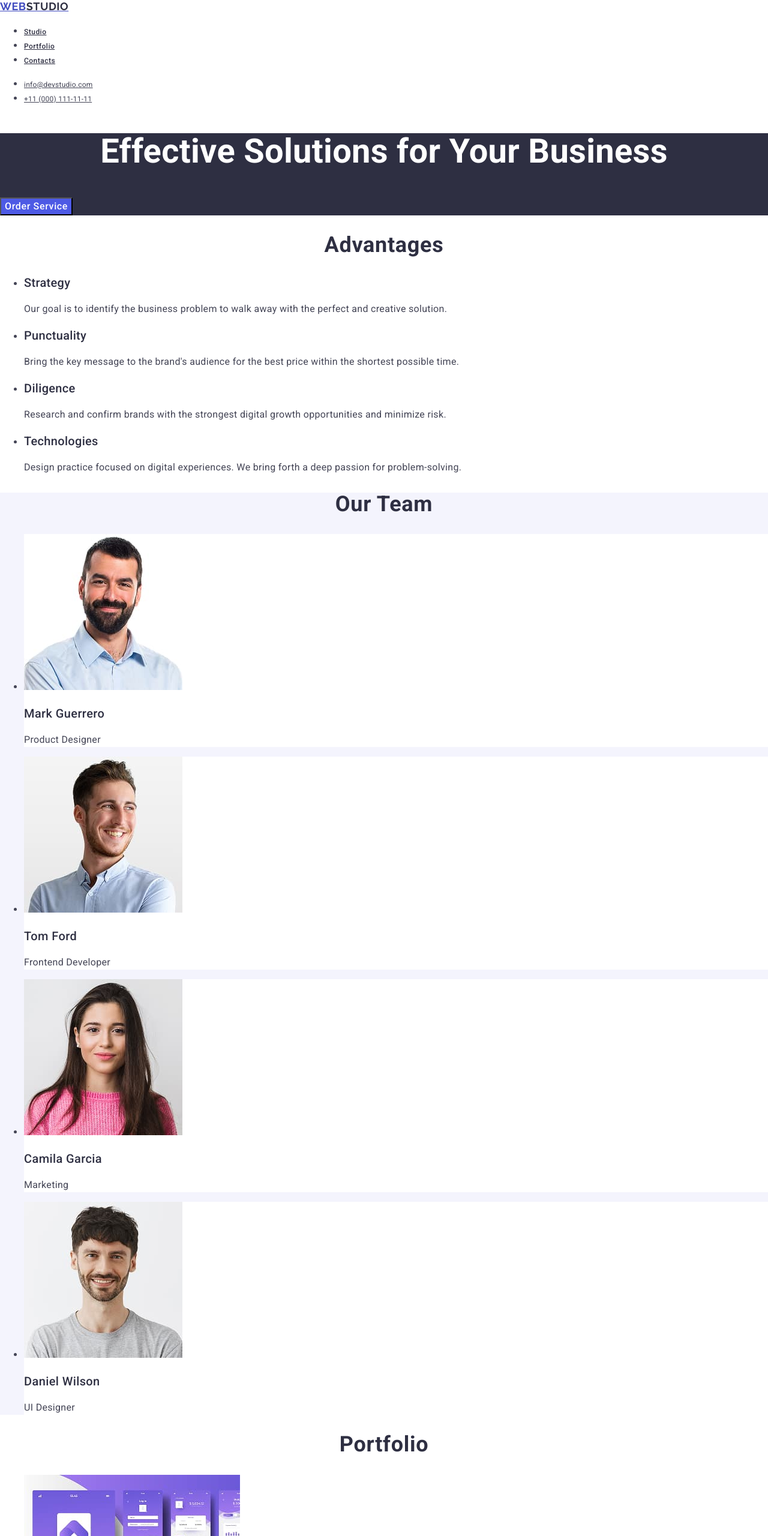
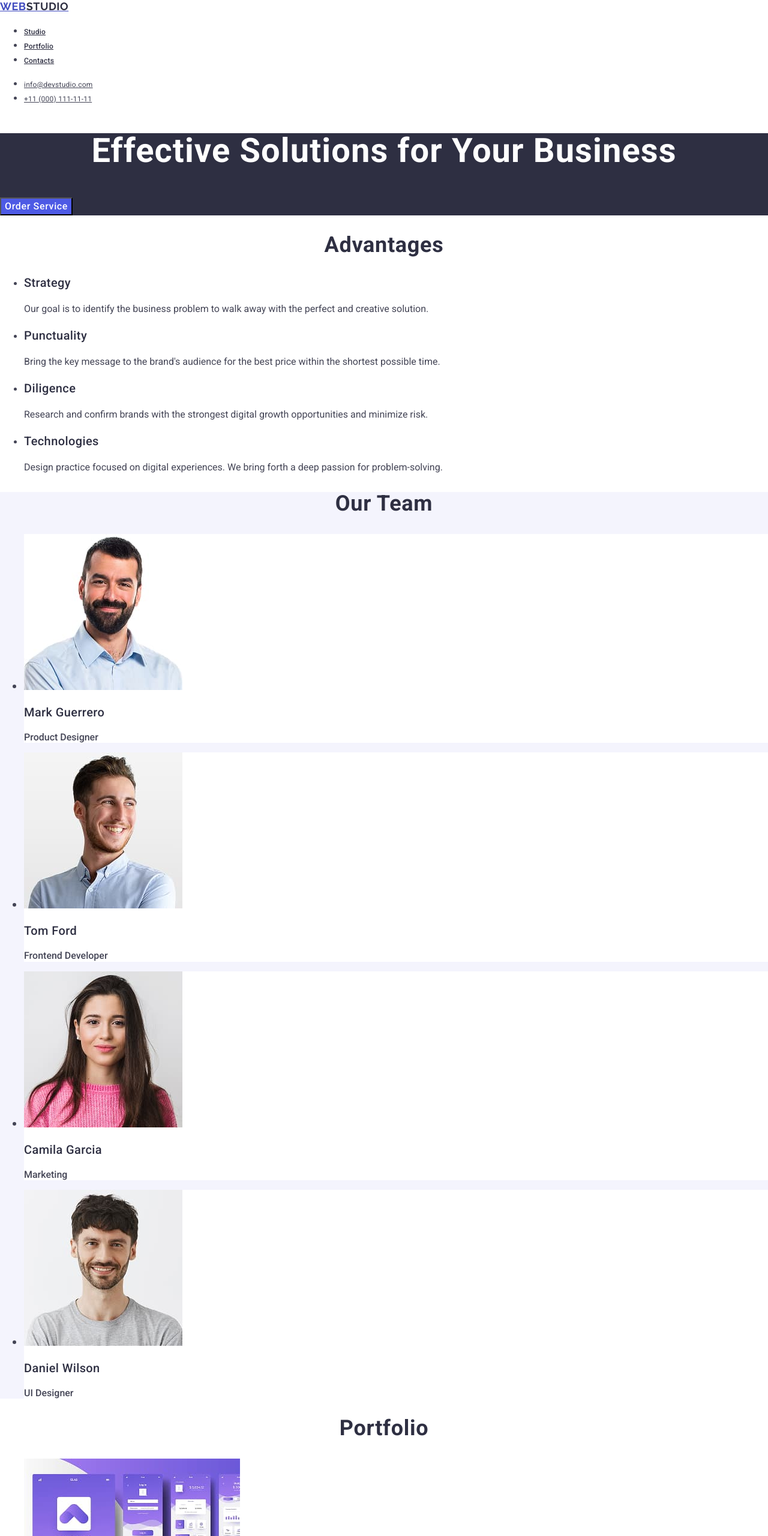
Before and after one commit to anstpk/goit-markup-hw-02, a plain HTML site: page index.html in a window 1280 px wide. Shown: the top 2560 px of the page at 60% size. Drawn offline with nearby package versions, Linux system fonts and the light colour scheme.

Commit message:
more styles

```diff
--- a/css/styles.css
+++ b/css/styles.css
@@ -5,22 +5,10 @@ body {
   font-size: 16px;
   font-weight: 400;
   line-height: 24px;
-  letter-spacing: 0.02em;
   font-style: normal;
   cursor: pointer;
 }
 
-a {
-  text-decoration: none;
-  color:#434455;
-}
-
-a:hover,
-a:focus,
-button:hover,
-button:focus {
-  color: #404BBF;
-}
 
 button {
   color: #434455;
@@ -37,6 +25,13 @@ a {
   letter-spacing: 0.04em;
   font-weight: 400;
   text-decoration: underline;
+}
+
+a:hover,
+a:focus,
+button:hover,
+button:focus {
+  color: #404BBF;
 }
 
 .section-title {
@@ -56,16 +51,28 @@ a {
   text-align: center;
   color: #2e2f42;
   letter-spacing: 0.02em;
+
+}
+
+.portfolio-text {
+  font-size: 16px;
+  line-height: 1.5;
+  letter-spacing: 0.02em;
+  color: #434455;
 }
 
 .advantages-header {
   font-weight: 500;
   font-size: 20px;
   color: #2e2f42;
+  letter-spacing: 0.02em;
 }
 
 .team-member {
   background-color: #FFFFFF;
+  font-weight: 500;
+  font-size: 20px;
+  line-height: 1.2;
 }
 
 .member {
@@ -78,20 +85,7 @@ a {
 
 .member-text {
   font-size: 16px;
-
 }
-
-/* small text
-  font-size: 12px;
-  line-height: 14px;
-  letter-spacing: 4;
-
-  body medium
-  font-size: 16px;
-  line-height: 24px;
-  letter-spacing: 2;
-  font-weight: 500;
-*/
 
 .header {
   background-color: #FFFFFF;
@@ -108,10 +102,12 @@ a {
 
 .banner-header {
   text-align: center;
+  letter-spacing: 0.02em;
   line-height: 1.07;
   font-weight: 700;
   font-size: 56px;
   line-height: 60px;
+  line-height: 1.07;
   color: white;
 }
 
@@ -151,6 +147,7 @@ a {
   line-height: 1.5;
   font-weight: 500;
   color: #2e2f42;
+  letter-spacing: 0.02em;
 }
 
 .address {
--- a/index.html
+++ b/index.html
@@ -94,7 +94,7 @@
               height="260"
             />
             <h3 class="member">Tom Ford</h3>
-            <p>Frontend Developer</p>
+            <p class="member-text">Frontend Developer</p>
           </li>
           <li class="team-member">
             <img
@@ -104,7 +104,7 @@
               height="260"
             />
             <h3 class="member">Camila Garcia</h3>
-            <p>Marketing</p>
+            <p class="member-text">Marketing</p>
           </li>
           <li class="team-member">
             <img
@@ -114,7 +114,7 @@
               height="260"
             />
             <h3 class="member">Daniel Wilson</h3>
-            <p>UI Designer</p>
+            <p class="member-text">UI Designer</p>
           </li>
         </ul>
       </section>
@@ -191,7 +191,7 @@
 
     <footer class="footer">
       <a href="./index.html" class="webstudio-logo">Web<span style="color: #f4f4fd;">Studio</span></a>
-      <p style="footer-text">
+      <p class="footer-text">
         Increase the flow of customers and sales for your business with digital
         marketing & growth solutions.
       </p>
```
